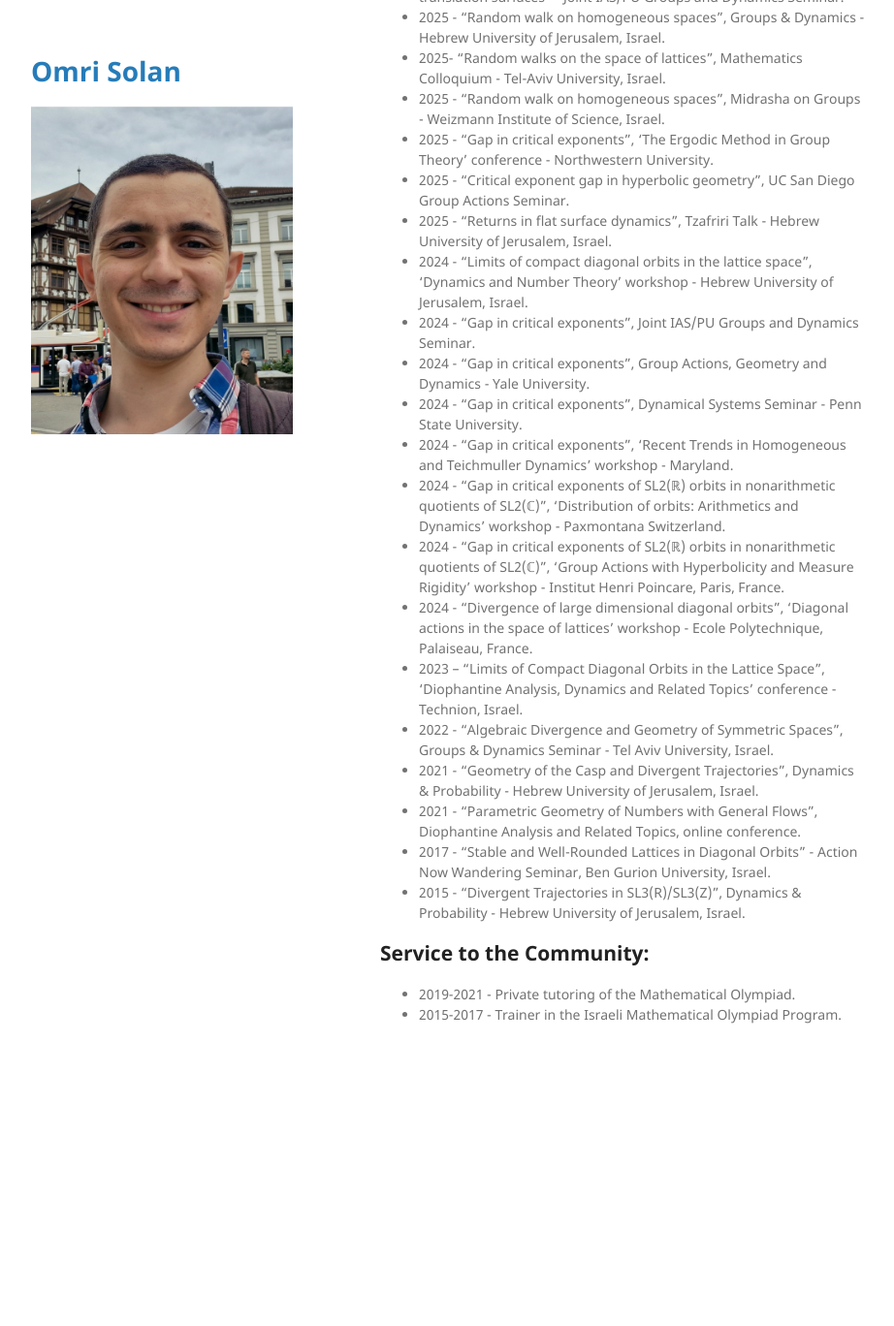
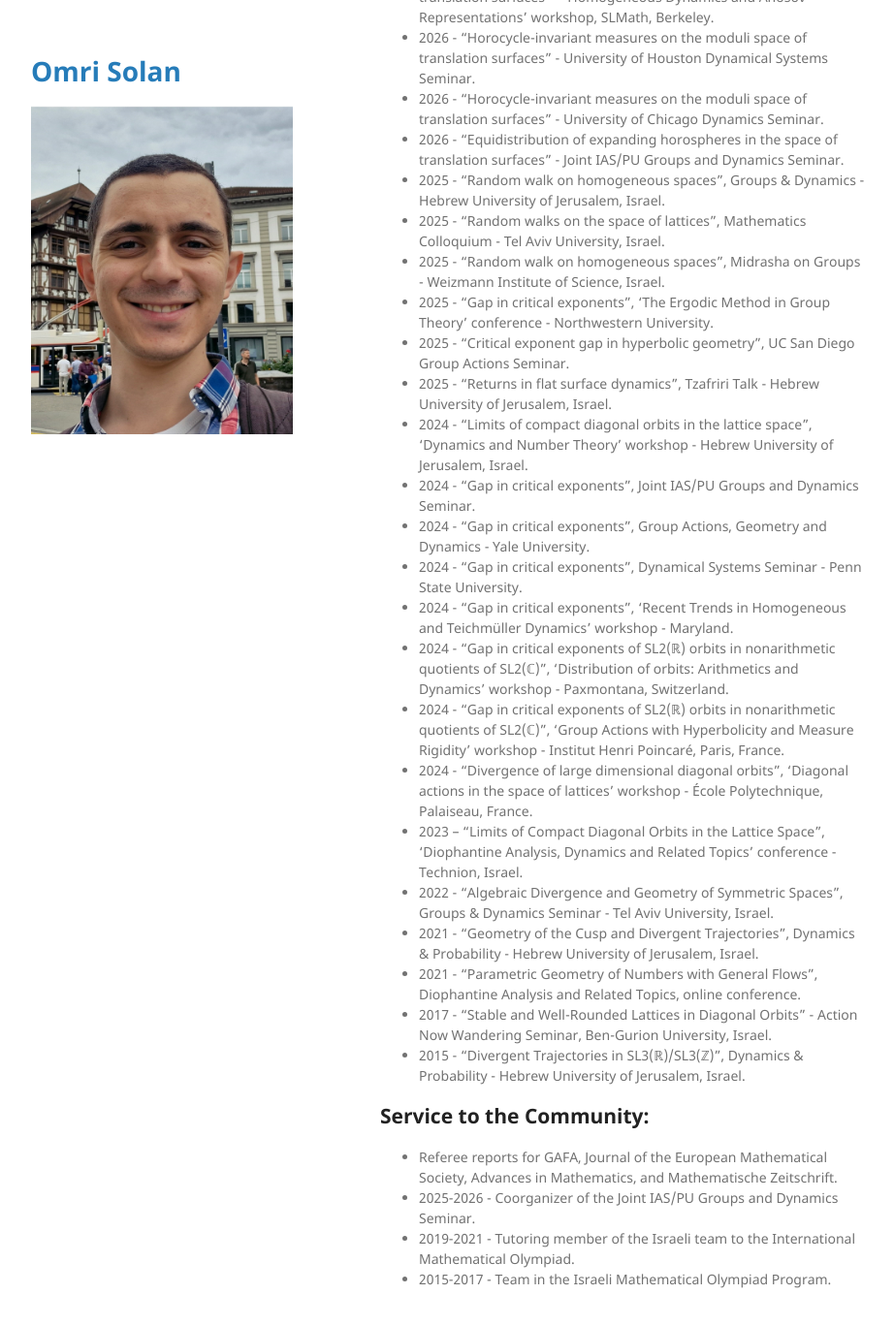
Before and after one commit to omriso/omriso.github.io, a Jekyll site: the page built from CV.md, in a window 1280 px wide and 1400 px high, scrolled down 1320 px. Shown: the top 1368 px of the window at 97% size, without its empty margins (178-1100 px from the left). Built offline with Jekyll 4.4.1, drawn with Linux system fonts in a browser that asks for light colours; before the commit the page ends 2447 px from its top, so only the background shows below that; some of the changed text lies outside the part shown.

Commit message:
Updated cv

```diff
--- a/CV.md
+++ b/CV.md
@@ -18,7 +18,7 @@
 ## **Education:**
 
 * 2022 \- 2025: Ph.D. student at the Hebrew University of Jerusalem, under the supervision of Prof. Elon Lindenstrauss.
-* 2015 \- 2021: Master student at Tel Aviv university, under the supervision of Prof. Barak Weiss (Summa cum laude).
+* 2015 \- 2021: Master's student at Tel Aviv University, under the supervision of Prof. Barak Weiss (Summa cum laude).
 * 2010 \- 2015: Bachelor of Science, Mathematics, Tel Aviv University (Summa cum laude).
 
 
@@ -28,28 +28,31 @@
 
 ## **Teaching:**
 
-* 2024 \- Teaching Assistant, Hebrew University of Jerusalem, the course “Fundamental concepts in commutative algebra and algebraic geometry”.
-* 2023 \- Teaching Assistant, Hebrew University of Jerusalem, the course “Fundamental concepts in spectral analysis”.
+* 2026 \- Instructor, Princeton university, “Multivariate calculus” (MAT 201).
+* 2024 \- Teaching Assistant, Hebrew University of Jerusalem, “Fundamental concepts in commutative algebra and algebraic geometry”.
+* 2023 \- Teaching Assistant, Hebrew University of Jerusalem, “Fundamental concepts in spectral analysis”.
 
 ## **Awards:**
 
 * Nessyahu Prize in Mathematics, for excellent Ph.D. dissertations in the sciences (2026), awarded by the Israel Mathematical Union.
-* Aharon Katzir Prize for excellence in Ph.D. studies in experimental sciences in the Hebrew University (2026).
+* Aharon Katzir Prize for excellence in Ph.D. studies in experimental sciences at the Hebrew University (2026).
 * Lior Tzafriri Award for excellence in Ph.D. studies (2025).
-* Award of excellence for Master's Studies Tel Aviv University (2021).
-* International Mathematics Competition for University Students, 2014, First Prize, 2015 Grand First Prize & Prize for special solution, 2017 First Prize.
+* Award of excellence for Master's Studies at Tel Aviv University (2021).
+* International Mathematics Competition for University Students, 2014 First Prize, 2015 Grand First Prize & Prize for special solution, 2017 First Prize.
 * Dean's award for distinguished students \- Tel Aviv University (2015).
 * International Mathematical Olympiad, 2012 silver medal, 2013 gold medal, 2014 silver medal.
 
 ## **Active Participation in Scientific Meetings:**
 
 
+* 2026 \- “From billiard dynamics to infinite volume dynamics”, Nessyahu Prize Talk \- Annual Meeting of the Israel Mathematical Union.
+* 2026 \- “Periodic billiards and invariant measures on translation surfaces” \- ‘Group Actions and Harmonic Analysis in Number Theory’ workshop, Oberwolfach, Germany.
 * 2026 \- “Horocycle-invariant measures on the moduli space of translation surfaces” \- ‘Homogeneous Dynamics and Anosov Representations’ workshop, SLMath, Berkeley.
-* 2026 \- “Horocycle-invariant measures on the moduli space of translation surfaces” \- University of Huston Dynamical Systems Seminar.
+* 2026 \- “Horocycle-invariant measures on the moduli space of translation surfaces” \- University of Houston Dynamical Systems Seminar.
 * 2026 \- “Horocycle-invariant measures on the moduli space of translation surfaces” \- University of Chicago Dynamics Seminar.
 * 2026 \- “Equidistribution of expanding horospheres in the space of translation surfaces” \- Joint IAS/PU Groups and Dynamics Seminar.
 * 2025 \- “Random walk on homogeneous spaces”, Groups & Dynamics \- Hebrew University of Jerusalem, Israel.
-* 2025\- “Random walks on the space of lattices”, Mathematics Colloquium \- Tel-Aviv University, Israel.
+* 2025 \- “Random walks on the space of lattices”, Mathematics Colloquium \- Tel Aviv University, Israel.
 * 2025 \- “Random walk on homogeneous spaces”, Midrasha on Groups \- Weizmann Institute of Science, Israel.
 * 2025 \- “Gap in critical exponents”, ‘The Ergodic Method in Group Theory’ conference \- Northwestern University.
 * 2025 \- “Critical exponent gap in hyperbolic geometry”, UC San Diego Group Actions Seminar.
@@ -58,19 +61,21 @@
 * 2024 \- “Gap in critical exponents”, Joint IAS/PU Groups and Dynamics Seminar.
 * 2024 \- “Gap in critical exponents”, Group Actions, Geometry and Dynamics \- Yale University.
 * 2024 \- “Gap in critical exponents”, Dynamical Systems Seminar \- Penn State University.
-* 2024 \- “Gap in critical exponents”, ‘Recent Trends in Homogeneous and Teichmuller Dynamics’
+* 2024 \- “Gap in critical exponents”, ‘Recent Trends in Homogeneous and Teichmüller Dynamics’
 workshop \- Maryland.
-* 2024 \- “Gap in critical exponents of SL2(ℝ) orbits in nonarithmetic quotients of SL2(ℂ)”, ‘Distribution of orbits: Arithmetics and Dynamics’ workshop \- Paxmontana  Switzerland.
-* 2024 \- “Gap in critical exponents of SL2(ℝ) orbits in nonarithmetic quotients of SL2(ℂ)”, ‘Group Actions with Hyperbolicity and Measure Rigidity’ workshop \- Institut Henri  Poincare, Paris, France.
-* 2024 \- “Divergence of large dimensional diagonal orbits”, ‘Diagonal actions in the space of lattices’ workshop \- Ecole Polytechnique, Palaiseau, France.
+* 2024 \- “Gap in critical exponents of SL2(ℝ) orbits in nonarithmetic quotients of SL2(ℂ)”, ‘Distribution of orbits: Arithmetics and Dynamics’ workshop \- Paxmontana, Switzerland.
+* 2024 \- “Gap in critical exponents of SL2(ℝ) orbits in nonarithmetic quotients of SL2(ℂ)”, ‘Group Actions with Hyperbolicity and Measure Rigidity’ workshop \- Institut Henri Poincaré, Paris, France.
+* 2024 \- “Divergence of large dimensional diagonal orbits”, ‘Diagonal actions in the space of lattices’ workshop \- École Polytechnique, Palaiseau, France.
 * 2023 – “Limits of Compact Diagonal Orbits in the Lattice Space”, ‘Diophantine Analysis, Dynamics and Related Topics’ conference \- Technion, Israel.
 * 2022 \- “Algebraic Divergence and Geometry of Symmetric Spaces”, Groups & Dynamics Seminar \- Tel Aviv University, Israel.
-* 2021 \- “Geometry of the Casp and Divergent Trajectories”, Dynamics & Probability \- Hebrew University of Jerusalem, Israel.
+* 2021 \- “Geometry of the Cusp and Divergent Trajectories”, Dynamics & Probability \- Hebrew University of Jerusalem, Israel.
 * 2021 \- “Parametric Geometry of Numbers with General Flows”, Diophantine Analysis and Related Topics, online conference.
-* 2017 \- “Stable and Well-Rounded Lattices in Diagonal Orbits” \- Action Now Wandering Seminar, Ben Gurion University, Israel.
-* 2015 \- “Divergent Trajectories in SL3(R)/SL3(Z)”, Dynamics & Probability \- Hebrew University of Jerusalem, Israel.
+* 2017 \- “Stable and Well-Rounded Lattices in Diagonal Orbits” \- Action Now Wandering Seminar, Ben-Gurion University, Israel.
+* 2015 \- “Divergent Trajectories in SL3(ℝ)/SL3(ℤ)”, Dynamics & Probability \- Hebrew University of Jerusalem, Israel.
 
 ## **Service to the Community:**
 
-* 2019-2021 \- Private tutoring of the Mathematical Olympiad.
-* 2015-2017 \- Trainer in the Israeli Mathematical Olympiad Program.
+* Referee reports for GAFA, Journal of the European Mathematical Society, Advances in Mathematics, and Mathematische Zeitschrift.
+* 2025-2026 \- Coorganizer of the Joint IAS/PU Groups and Dynamics Seminar.
+* 2019-2021 \- Tutoring member of the Israeli team to the International Mathematical Olympiad.
+* 2015-2017 \- Team  in the Israeli Mathematical Olympiad Program.
```
Also changed, not shown: publications.md (+13 -13 lines), publicationspdf.md (+13 -13 lines), 2 other files.
